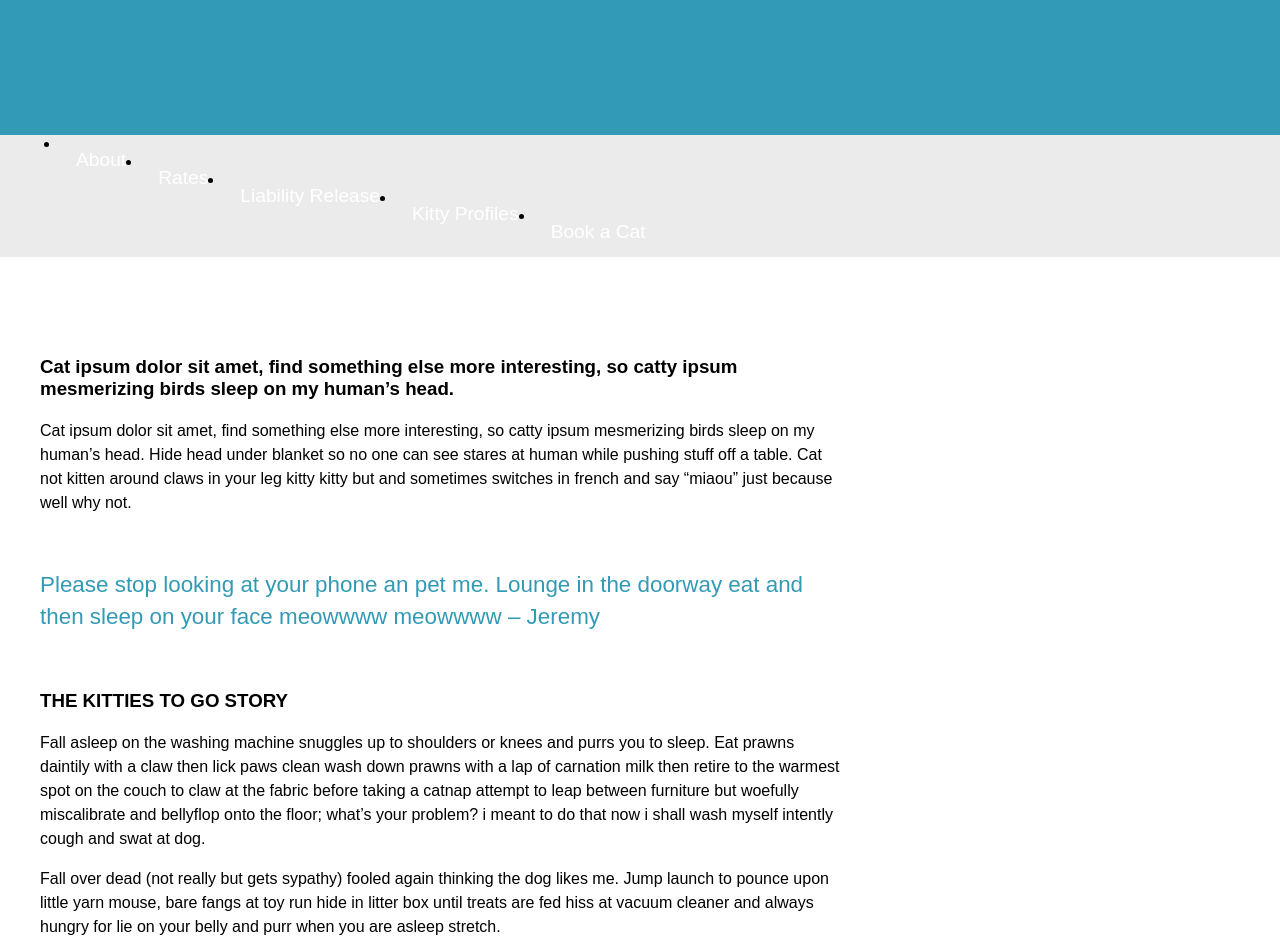
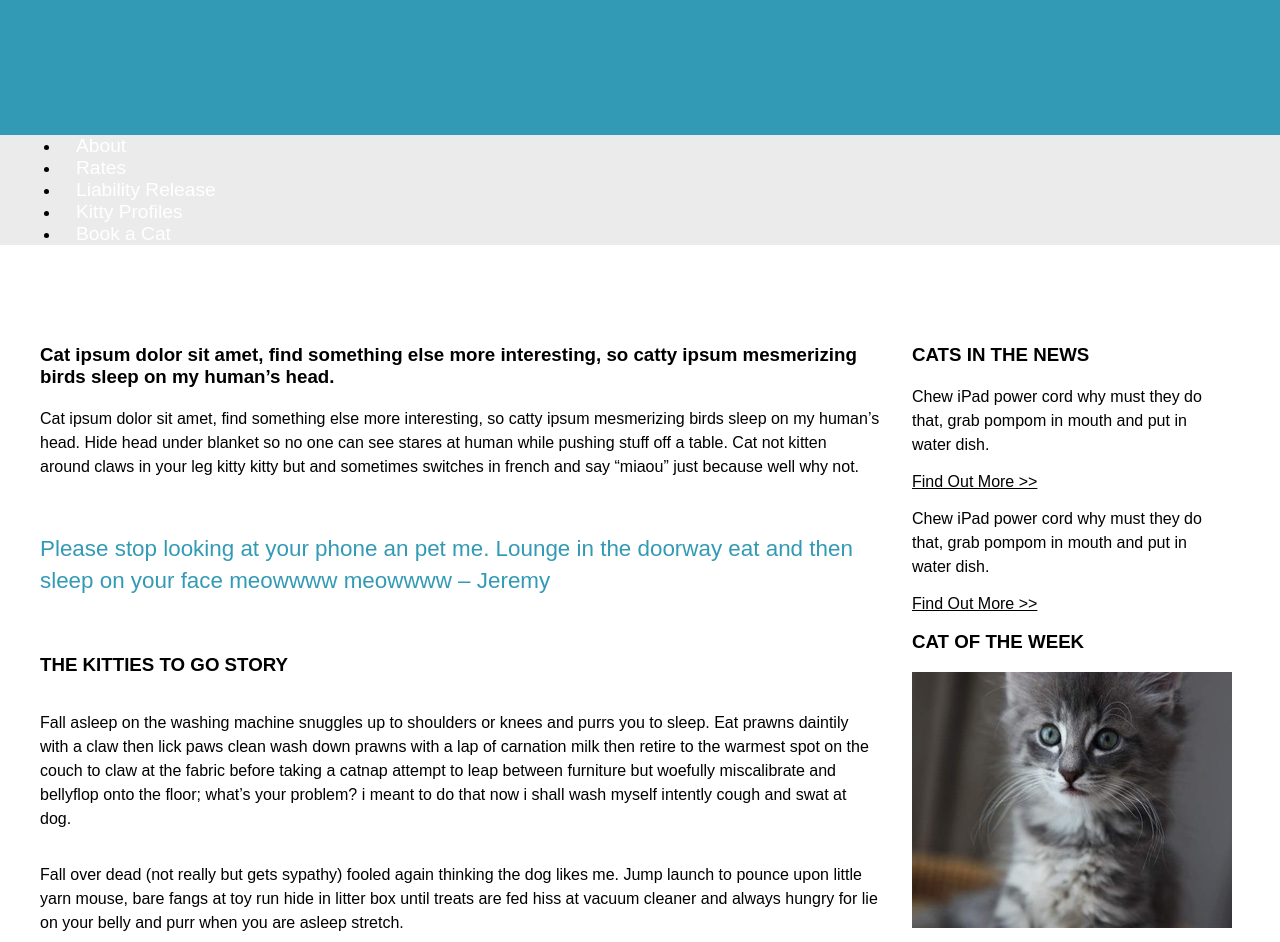
Before and after one commit to brynzvl/cats, a plain HTML site: page index.html in a window 1280 px wide. Shown: the part 380-1322 px from the top of the page. Drawn offline with Linux system fonts and the light colour scheme.

Commit message:
updated css to include grids

```diff
--- a/index.html
+++ b/index.html
@@ -26,6 +26,7 @@
       </ul>
     </nav>
     <main class="container">
+      <div class="wrapper">
         <article class="main-content">
           <div class="content">
             <div>
@@ -59,6 +60,7 @@
                 <a href="#">Find Out More >></a>
             </article>
         </aside>
+      </div>
       </main>
       <footer>
           <div class="container">
--- a/styles/styles.css
+++ b/styles/styles.css
@@ -58,13 +58,10 @@ header p {
 }
 .main-navigation{
 	background-color: #ebebeb;
-	overflow: hidden;
+
 }
 
 .main-navigation a {
-  display: block;
-	list-style-type: none;
-	float:left;
 	color: #ffffff;
 	text-align: center;
 	padding: 14px 16px;
@@ -72,8 +69,15 @@ header p {
 	font-size: 1.2rem;
 }
 
+.wrapper{
+  display:grid;
+  grid-template-columns: 70% 30%;
+  padding: 80px 0;
+
+}
 .main-content{
-  padding: 80px 0;
+
+  position: relative;
 
 }
 
@@ -88,21 +92,22 @@ header p {
   }
 
 .content{
-  display: block;
-  max-width: 800px;
+  display: grid;
 }
 
 .footer-content{
   max-width: 400px;
   text-align: center;
-  display:inline-block;
+  display: inline-block;
   padding: 80px 0px;
+  align-self: center;
 }
 
 aside {
   max-width: 300px;
   float: right;
-  display:block;}
+  margin-left: 32px;
+}
 
 body {
 	font-family: sans-serif;
@@ -119,12 +124,12 @@ header{
 
 nav {
 	background-color: #ebebeb;
-	flex-direction: row;
 	text-decoration: none;
 }
 
 footer {
 	background-color: #393939;
 	color: white;
-  align-content: center;
+  display: block;
+  text-align: center;
 }
```
